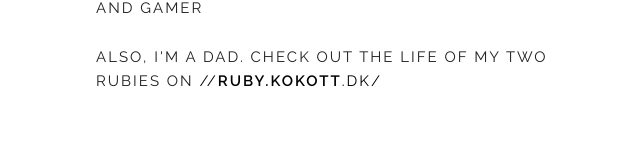
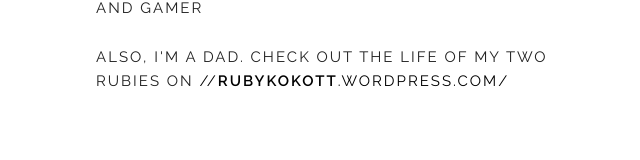
Before and after one commit to danielkokott/danielkokott.github.io, a website: page index.html in a window 1280 px wide. Shown: the part 256-416 px from the top of the page, without its empty margins (64-704 px from the left). Drawn offline with Linux system fonts and the light colour scheme.

Commit message:
rubykokott.wordpress.com

```diff
--- a/index.html
+++ b/index.html
@@ -24,7 +24,7 @@
     <div class="row">
       <div class="six columns">
         <p>I'm a developer, application architect, hobbyist photographer, music enthusiast and gamer</p>
-        <p>Also, I'm a dad. Check out the life of my two rubies on <a href="http://ruby.kokott.dk">//<strong>ruby.kokott</strong>.dk/</a></p>
+        <p>Also, I'm a dad. Check out the life of my two rubies on <a href="https://rubykokott.wordpress.com/">//<strong>rubykokott</strong>.wordpress.com/</a></p>
       </div>
     </div>
     <div class="row">
```
